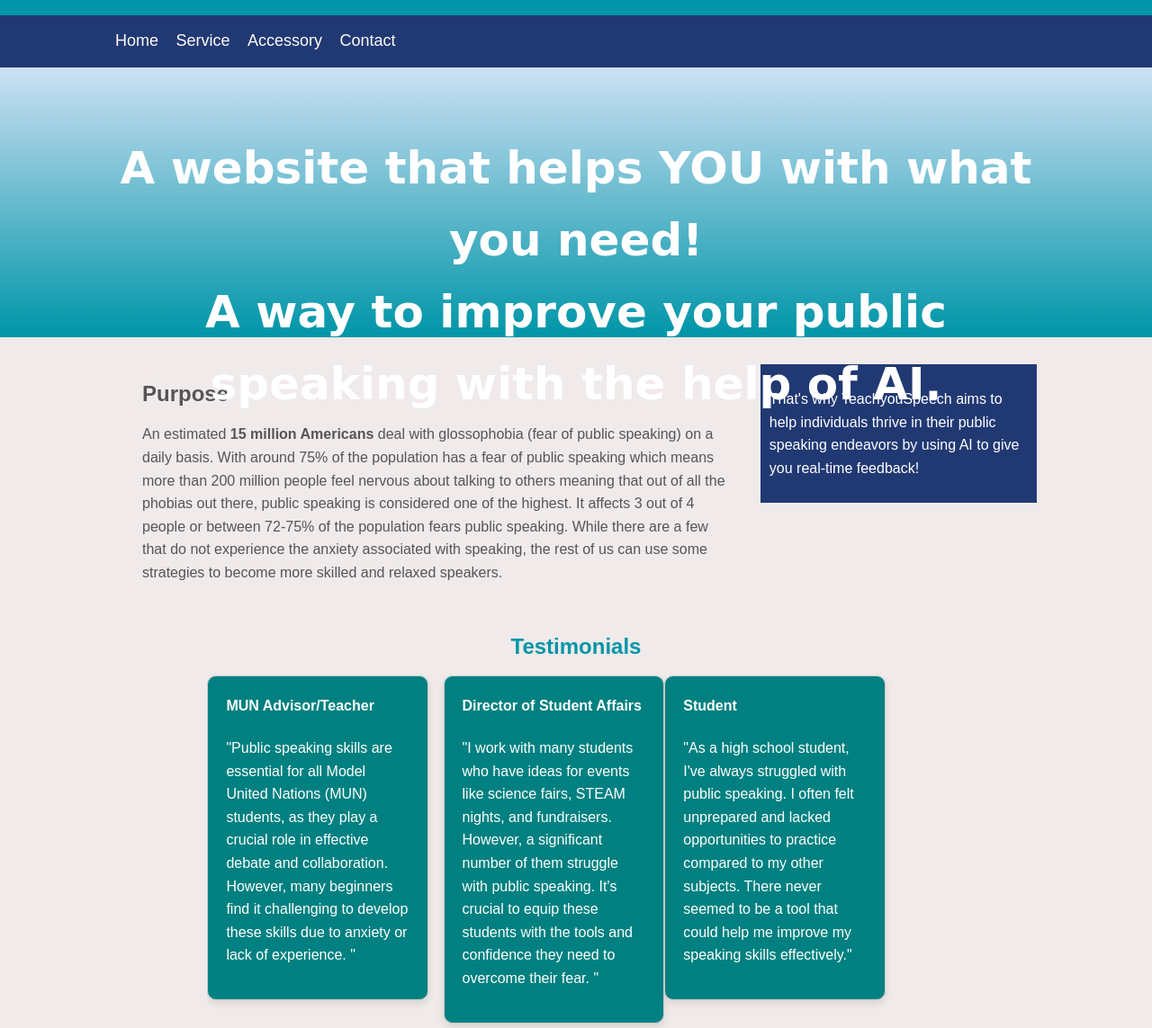
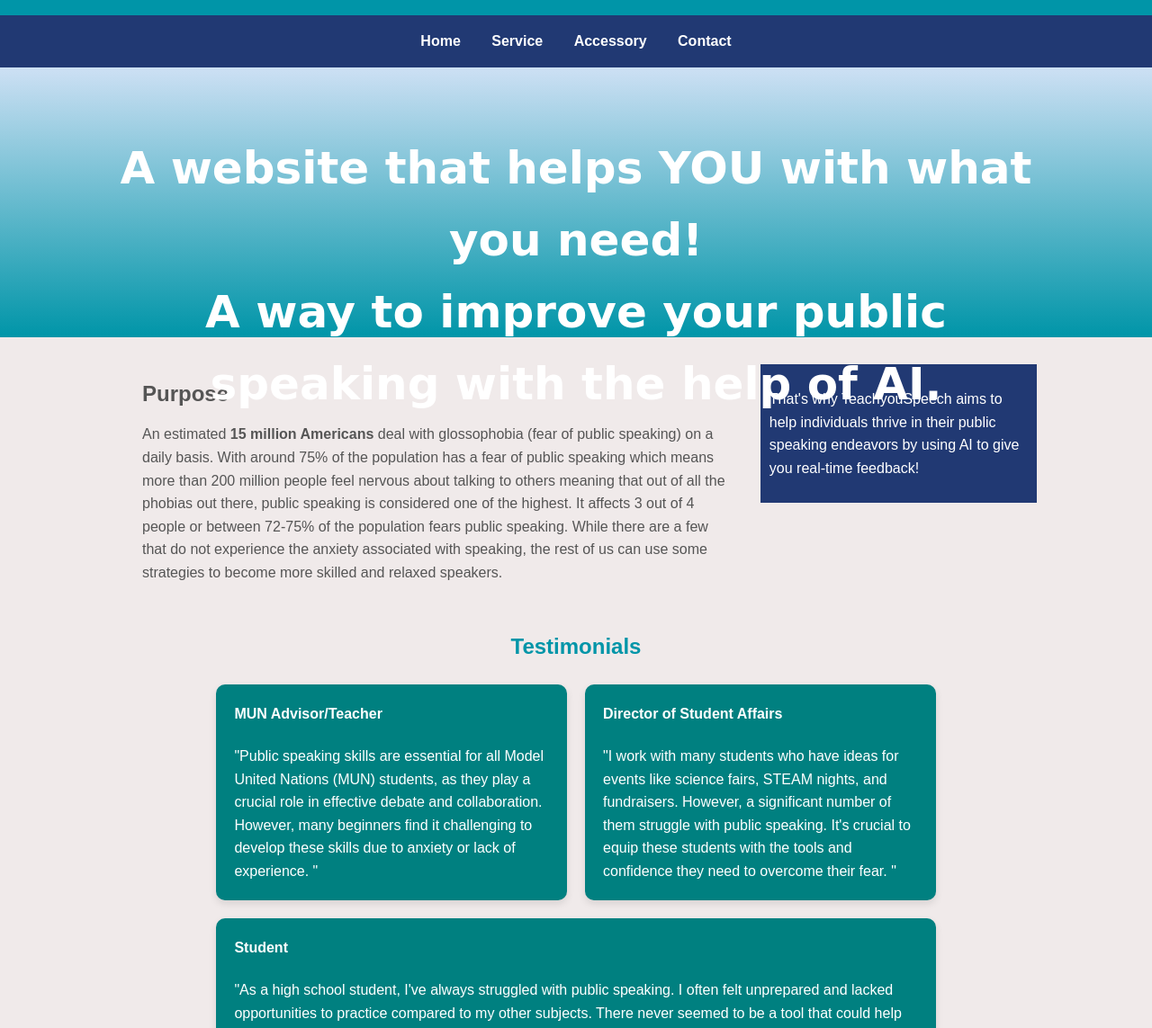
Before and after one commit to lybahk/TeachyouSpeech, a plain HTML site: page index.html in a window 1280 px wide. Shown: the part 91-1234 px from the top of the page at 90% size. Drawn offline with Linux system fonts and the light colour scheme; a script that the page names is missing.

Commit message:
style.css

```diff
--- a/style.css
+++ b/style.css
@@ -20,25 +20,30 @@ body {
   padding: 20px;
 }
 
+/* Navigation Styles */
 #navbar {
-  background-color: #213973; /* Updated color */
-  color: #fff;
+    background-color: #213973; /* Navbar background color */
+}
+
+#navbar .container {
+    display: flex; /* Use flexbox for navbar layout */
+    justify-content: center; /* Center navbar items */
 }
 
 #navbar ul {
-  padding: 0;
-  list-style: none;
+    list-style: none;
+    padding: 0;
 }
 
-#navbar li {
-  display: inline;
+#navbar ul li {
+    display: inline; /* Display navbar items in a row */
+    margin: 0 15px; /* Space between items */
 }
 
 #navbar a {
-  color: #fffafa;
-  text-decoration: none;
-  font-size: 18px;
-  padding-right: 15px;
+    color: white;
+    text-decoration: none;
+    font-weight: bold;
 }
 
 #showcase {
@@ -50,10 +55,8 @@ body {
   text-align: center;
 }
 
-
-
 #showcase h1 {
-  font-family:'Allura', cursive;
+  font-family: 'Allura', cursive;
   color: #ffffff;
   font-size: 50px;
   line-height: 1.6em;
@@ -71,14 +74,6 @@ body {
   float: none;
   width: 100%;
   padding: 0;
-  box-sizing: border-box;
-}
-
-.block {
-  float: left;
-  width: 33.3%;
-  border: 1px solid #ccc;
-  padding: 10px;
   box-sizing: border-box;
 }
 
@@ -108,12 +103,16 @@ body {
 /* Testimonials Section */
 #testimonials {
   padding: 20px 0;
+  display: flex; /* Use flexbox for layout */
+  justify-content: space-between; /* Space out items evenly */
+  flex-wrap: wrap; /* Allow items to wrap to the next line on smaller screens */
 }
 
 #testimonials h2 {
   text-align: center; /* Center the title */
   color: #0095a8; /* Match header color */
   margin-bottom: 20px; /* Space below the title */
+  width: 100%; /* Ensure the title takes the full width */
 }
 
 .block {
@@ -123,6 +122,10 @@ body {
   margin-bottom: 20px; /* Space between boxes */
   border-radius: 10px;
   box-shadow: 0 4px 8px rgba(0, 0, 0, 0.1); /* Shadow for effect */
+  flex: 1; /* Allow blocks to grow equally */
+  min-width: 250px; /* Minimum width for blocks */
+  height: 200px; /* Fixed height for consistency */
+  margin: 10px; /* Margin for spacing between blocks */
 }
 
 .block h4 {
@@ -134,21 +137,12 @@ body {
 }
 
 /* Responsive styling for testimonial blocks */
-@media screen and (min-width: 768px) {
-  .block {
-    width: 30%;
-    margin-right: 2%;
-    float: left;
+@media screen and (max-width: 768px) {
+  #testimonials {
+    flex-direction: column; /* Stack items vertically on smaller screens */
+    align-items: center; /* Center items */
   }
 
-  .block:nth-child(3n) {
-    margin-right: 0; /* Avoid margin for the last item in each row */
-  }
-}
-
-@media screen and (max-width: 768px) {
   .block {
-    width: 100%;
-    float: none;
-  }
-}
+    width: 90%; /* Full width on smaller screens */
+    height: auto;
```
